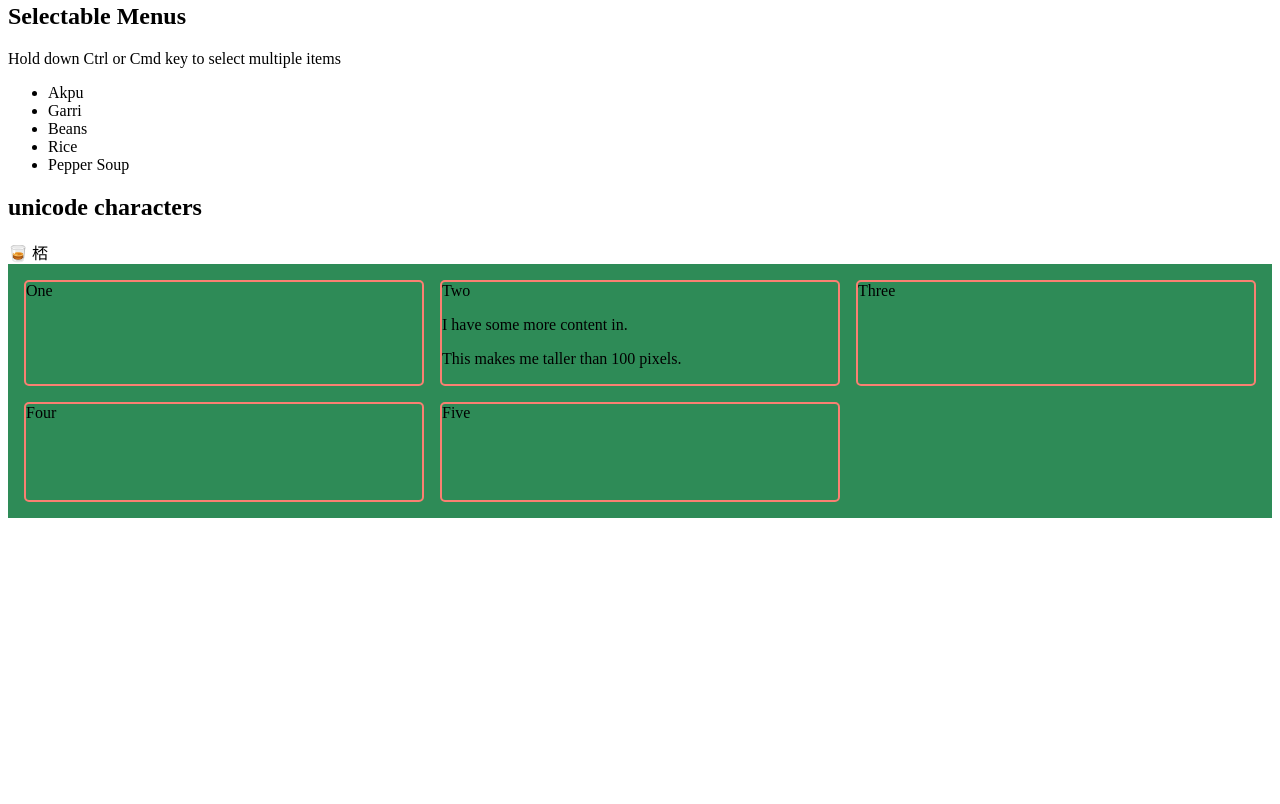
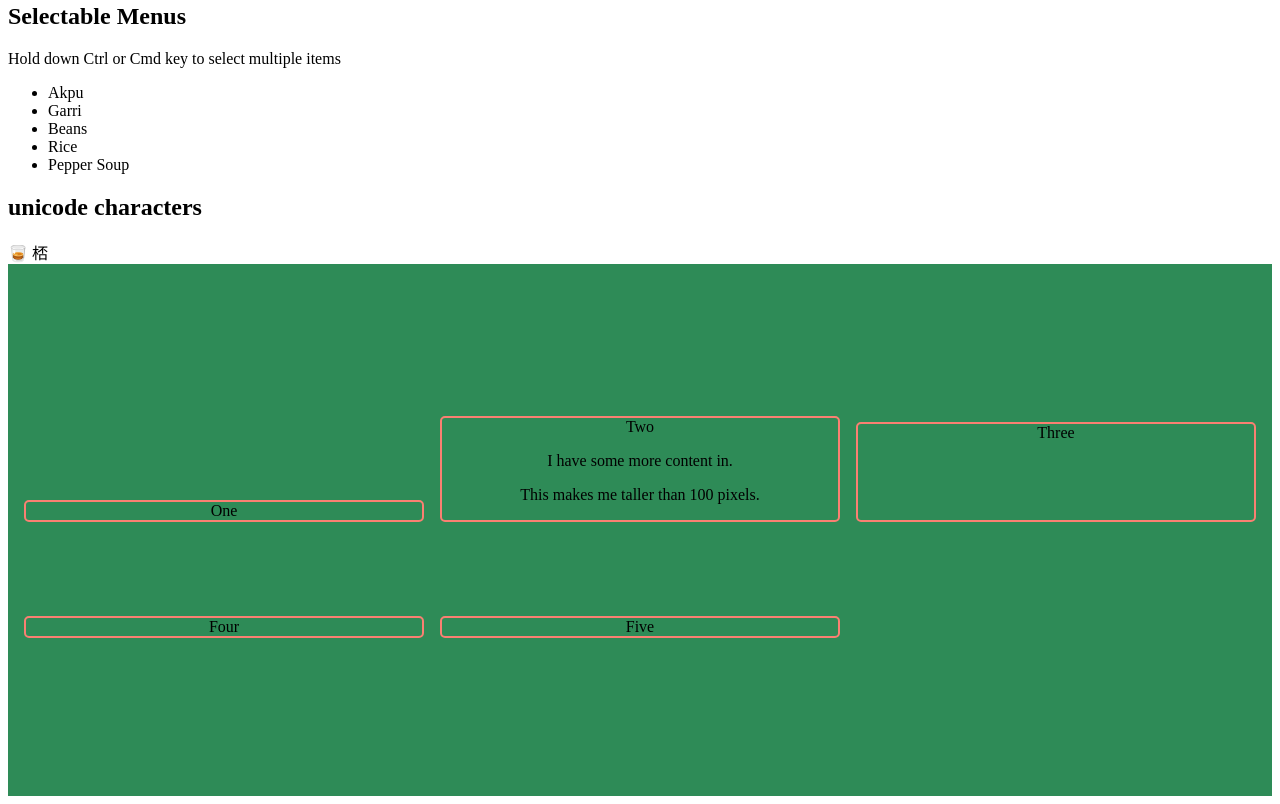
Before and after one commit to tony-eneh/mws-practice, a website: page index.html in a window 1280 px wide. Shown: the part 648-1452 px from the top of the page. Before the commit the page ends 1174 px from the top, so only its background shows below. Drawn offline with Linux system fonts and the light colour scheme.

Commit message:
Play with box align properties

```diff
--- a/styles/main.css
+++ b/styles/main.css
@@ -89,13 +89,21 @@
     background-color: seagreen;
     display: grid;
     grid-template-columns: repeat(3, 1fr);
-    /* grid-auto-rows: 60px; */
-    grid-auto-rows: minmax(100px, auto);
+    grid-auto-rows: 100px;
+    /* grid-auto-rows: minmax(100px, auto); */
     gap: 1rem;
     padding: 1rem;
+    height: 500px;
+    align-items: end;
+    align-content: center;
 }
 
 #grid>* {
     border: 2px solid salmon;
     border-radius: 5px;
+    text-align: center;
 }
+
+#grid>div:nth-of-type(3) {
+    align-self: stretch;
+}
```
